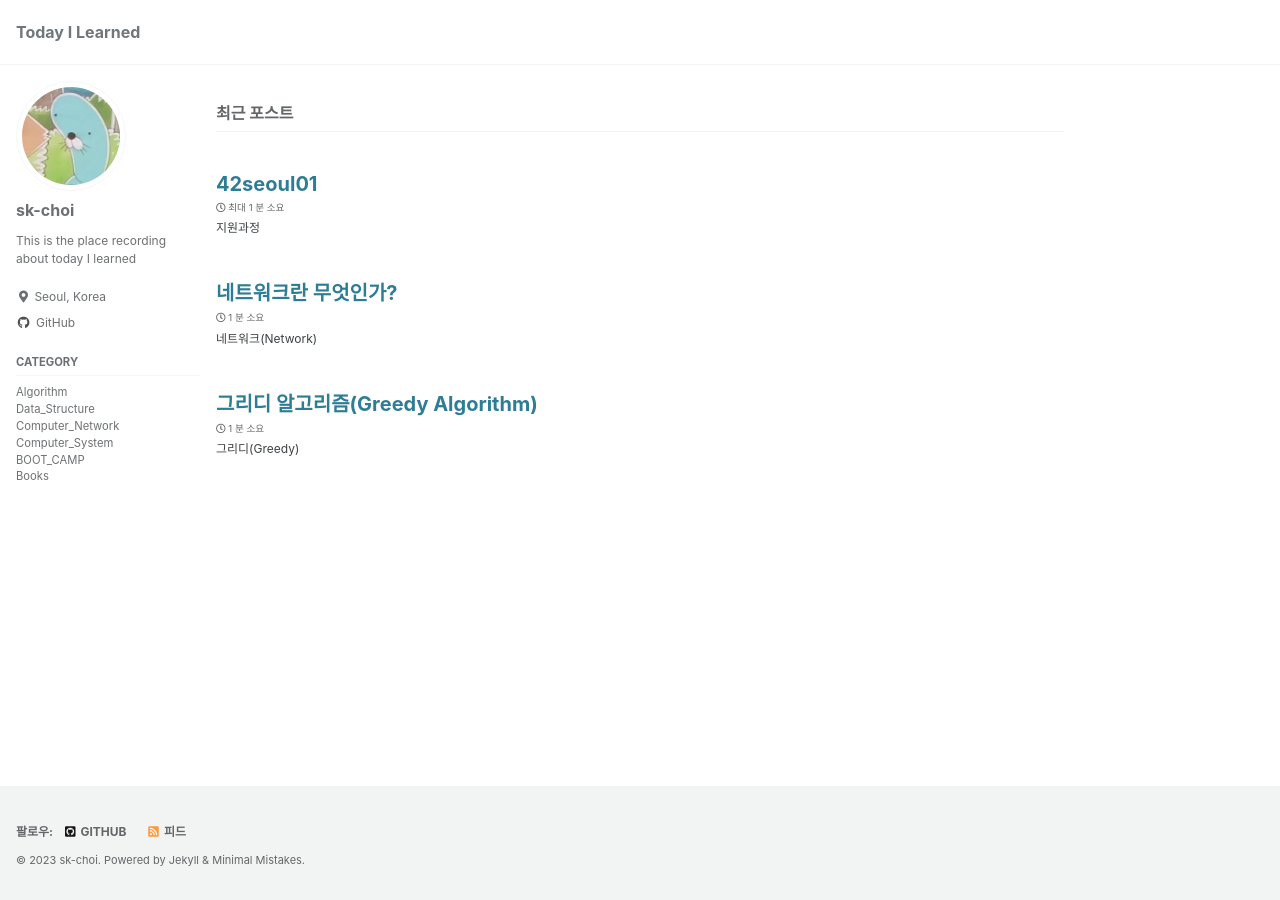
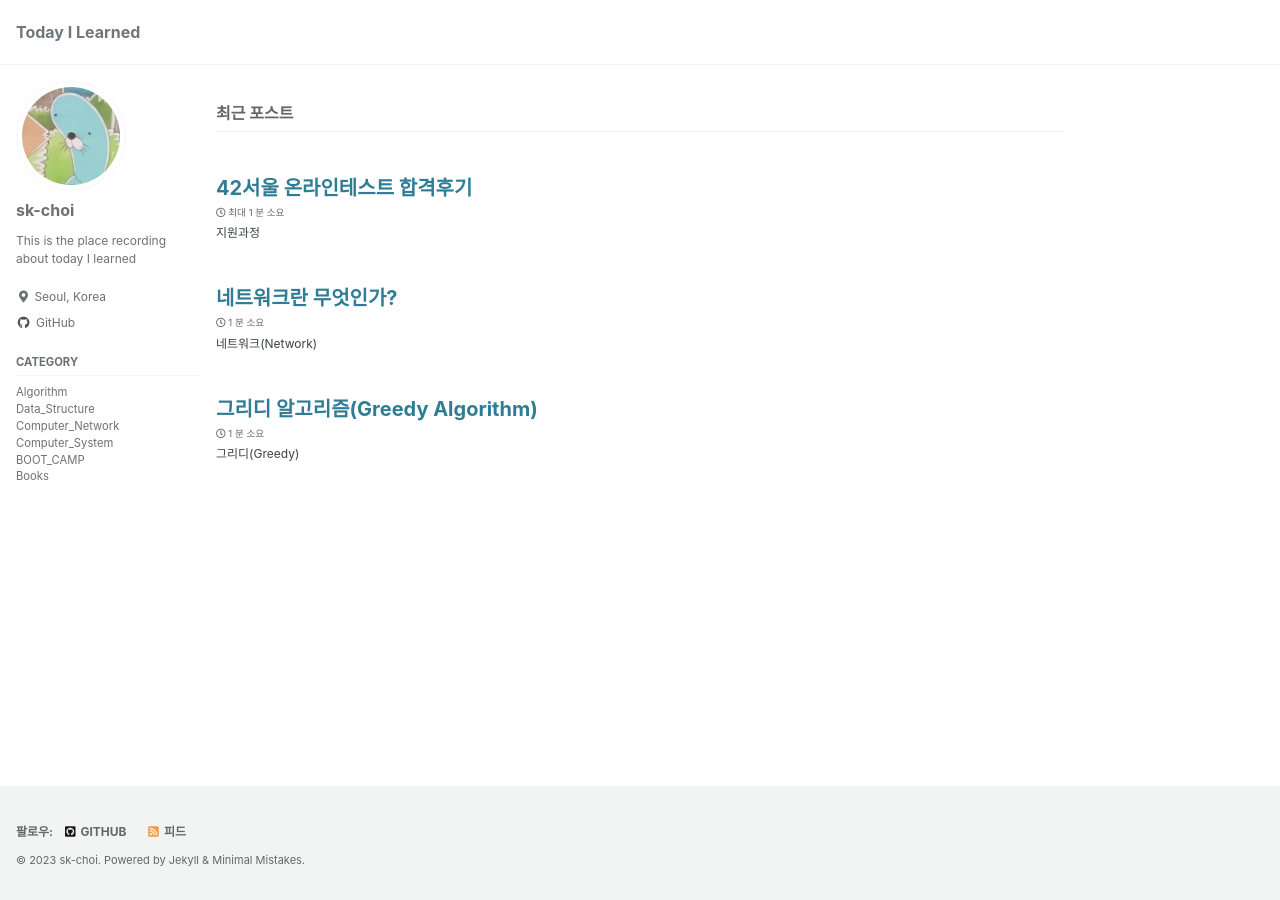
Before and after one commit to sk-choi/sk-choi.github.io, a Jekyll site: the page built from index.html, in a window 1280 px wide. Built offline with Jekyll 4.4.1, drawn with Linux system fonts in a browser that asks for light colours; cached includes are drawn as plain includes; the list of posts is cut into pages by our own code.

Commit message:
post changes

```diff
--- a/_posts/부트캠프/2023-07-16-42seoul01.md
+++ b/_posts/부트캠프/2023-07-16-42seoul01.md
@@ -1,3 +1,17 @@
+---
+title : "42서울 온라인테스트 합격후기"
+date : 2023-07-16 01:09:30 +/-TTTT
+categories :
+- Bootcamp
+tags :
+- [42서울] #소문자만 가능
+published : true
+#permalink : categories/bootcamp
+
+toc: true
+toc_sticky: true
+---
+
 # 지원과정
 
 이 챕터는 42서울에 붙기까지의 과정을 담은 글입니다.
```
